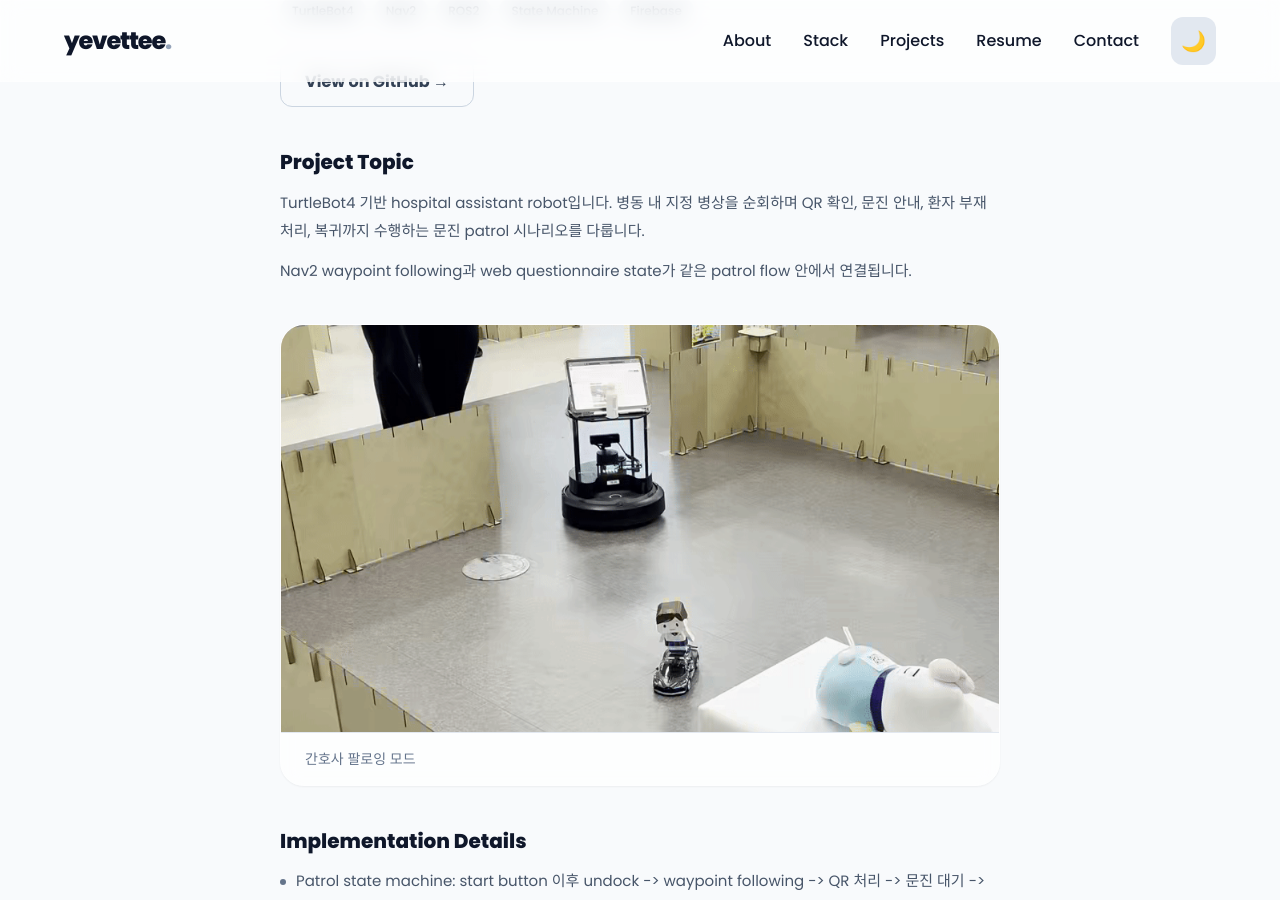
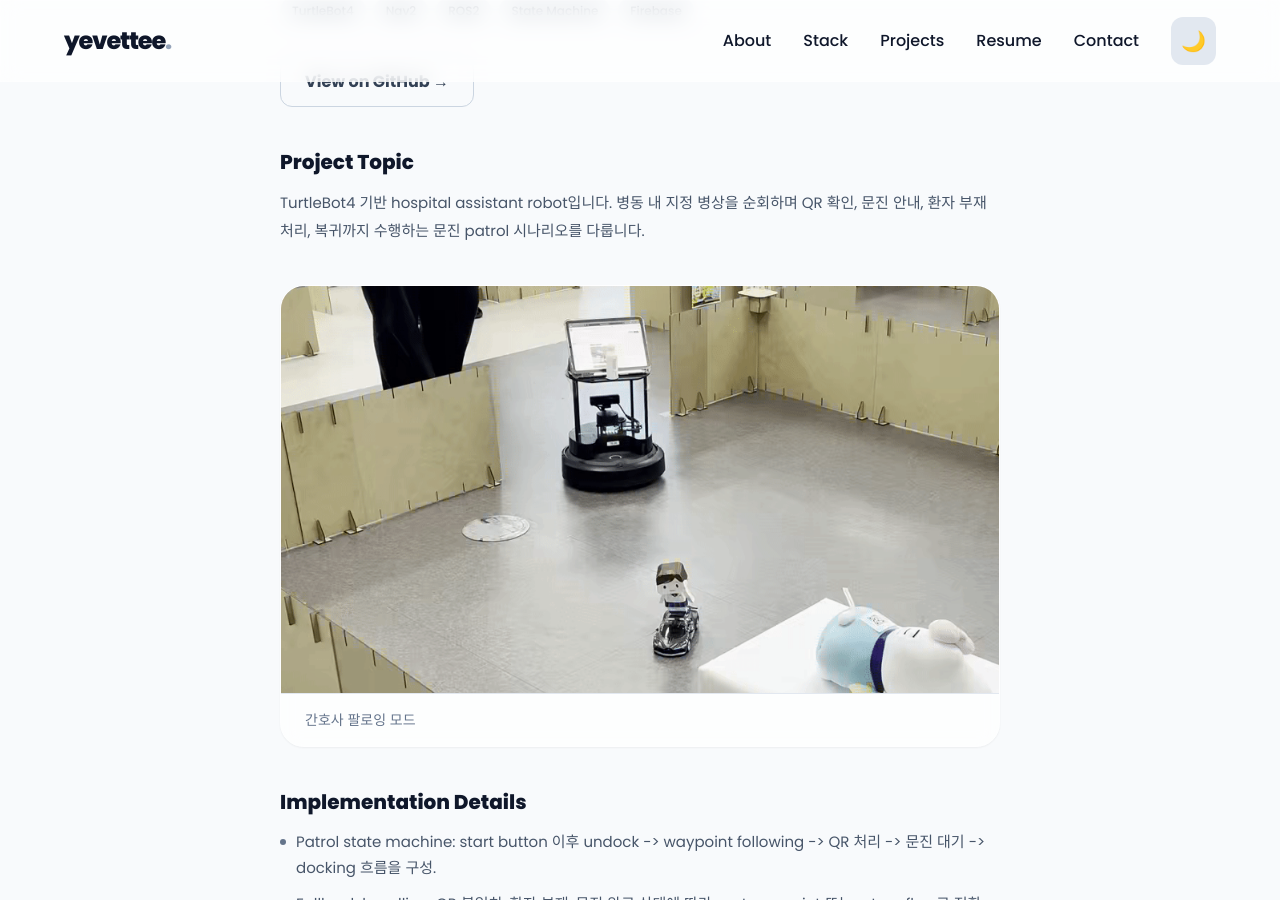
Before and after one commit to yevettee/yevettee, a Jekyll site: the page built from _projects/medicart.md, in a window 1280 px wide and 900 px high, scrolled down 353 px. Built offline with Jekyll 4.4.1, drawn with Linux system fonts in a browser that asks for light colours; nearby versions of some CDN libraries; some web fonts are replaced.

Commit message:
medicart.md 업데이트

```diff
--- a/_projects/medicart.md
+++ b/_projects/medicart.md
@@ -34,5 +34,3 @@ implementation:
 ## Project Topic
 
 TurtleBot4 기반 hospital assistant robot입니다. 병동 내 지정 병상을 순회하며 QR 확인, 문진 안내, 환자 부재 처리, 복귀까지 수행하는 문진 patrol 시나리오를 다룹니다.
-
-Nav2 waypoint following과 web questionnaire state가 같은 patrol flow 안에서 연결됩니다.
```
